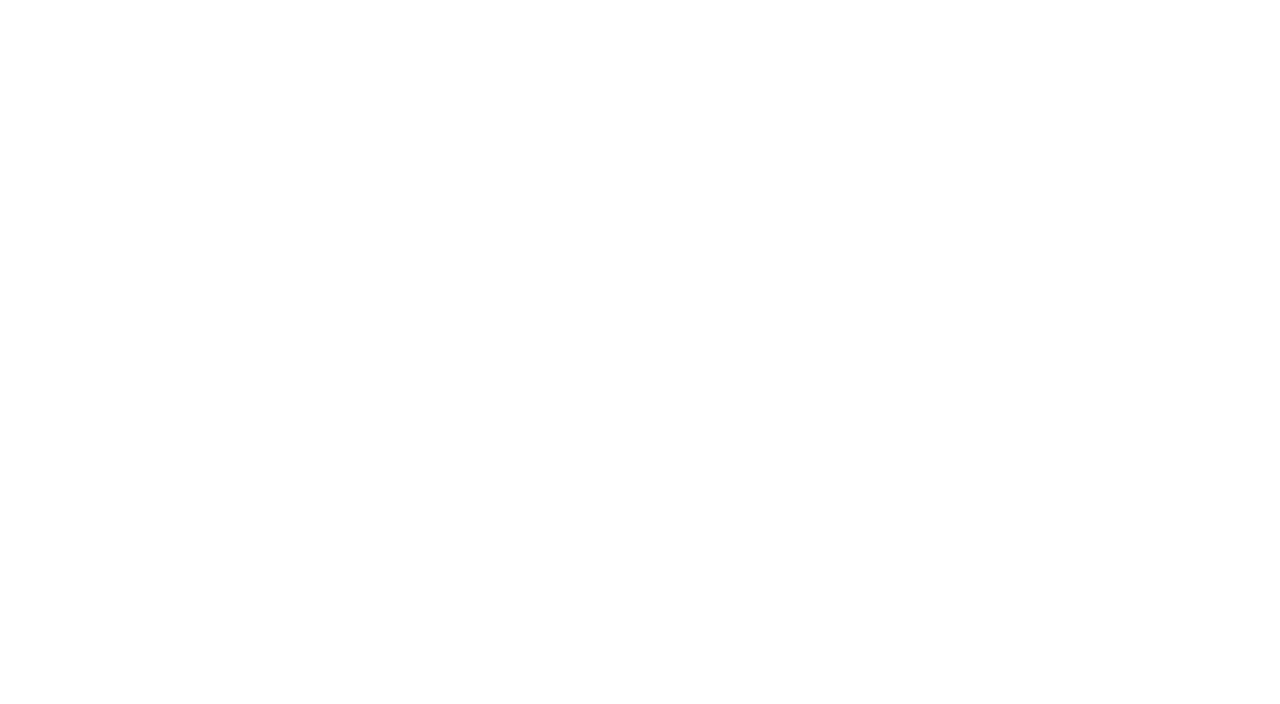
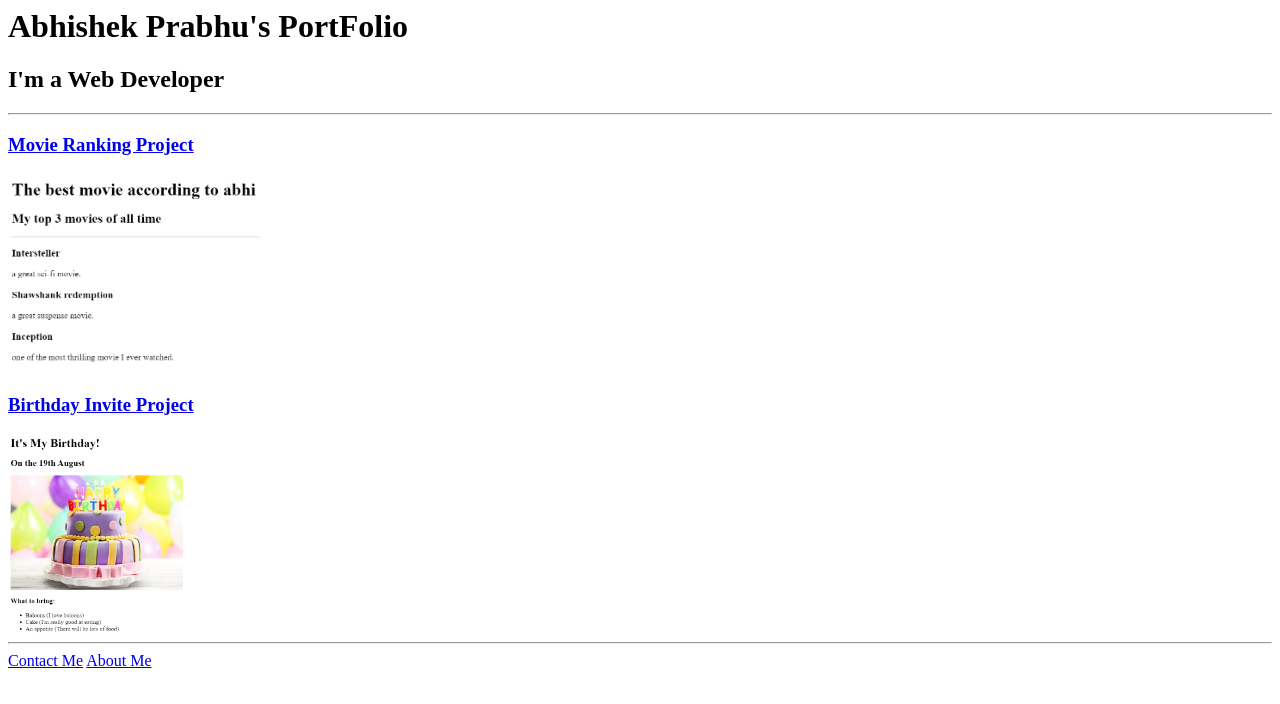
Before and after one commit to Abhi1915/html-portfolio, a plain HTML site: page index.html in a window 1280 px wide. Drawn offline with Linux system fonts and the light colour scheme.

Commit message:
Add files via upload

```diff
--- a/index.html
+++ b/index.html
@@ -1,15 +1,28 @@
 <!-- TODO 1: Create the HTML Boilerplate -->
+<head>
+<h1>Abhishek Prabhu's PortFolio</h1>
+
+ <h2>I'm a Web Developer</h2>
+</head>
+ <hr>
 
 <!-- TODO 2: Add Your previous projects' HTML into the public folder -->
 
 <!-- TODO 3: Take screenshots of your project previews and add the images to the images folder -->
 
 <!-- TODO 4: Add titles/subtitles etc. -->
-
+ <title>
+    Abhishek's PortFolio
+</title>
 <!-- TODO 5: Add a link to the project pages -->
-
+<a href="./public/movie-ranking.html"><h3>Movie Ranking Project</h3></a>
+<img src="./assets/images/movie-ranking.png" height="200" alt="movie ranking"/>
+<a href="./public/birthday-invite.html"><h3>Birthday Invite Project</h3></a>
+<img src="./assets/images/birthday-invite.png" height="200" alt="birthday invite"/>
 <!-- TODO 6: Add images to show the project previews
 HINT for TODO 6: You can use the height attribute set to 200 to make the image smaller:
 https://developer.mozilla.org/en-US/docs/Web/HTML/Element/img#attr-height -->
-
+<hr>
 <!-- TODO 7: Add the Contact Me and About Me page links -->
+ <a href="./public/contact.html">Contact Me</a>
+ <a href="./public/about.html">About Me</a>
```
